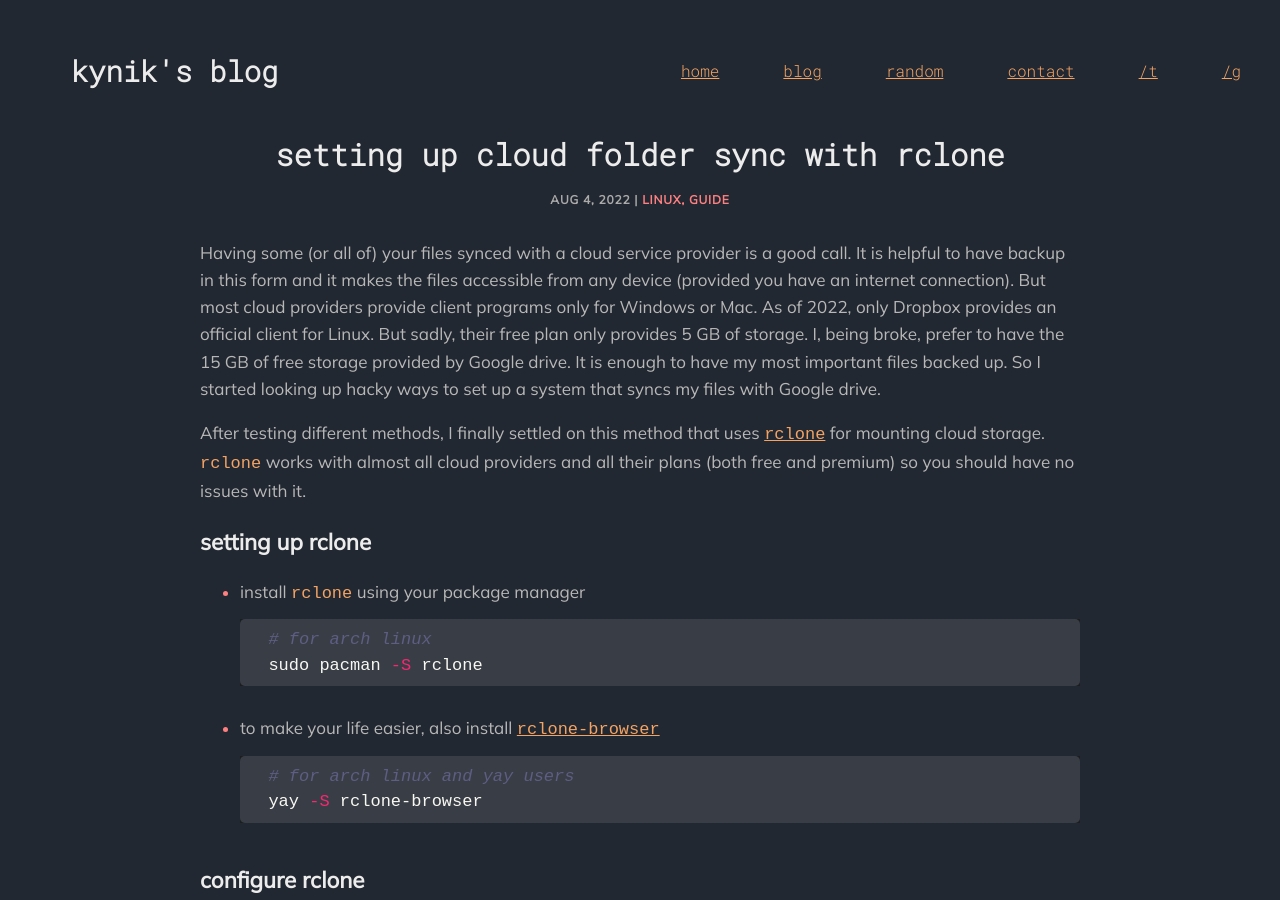
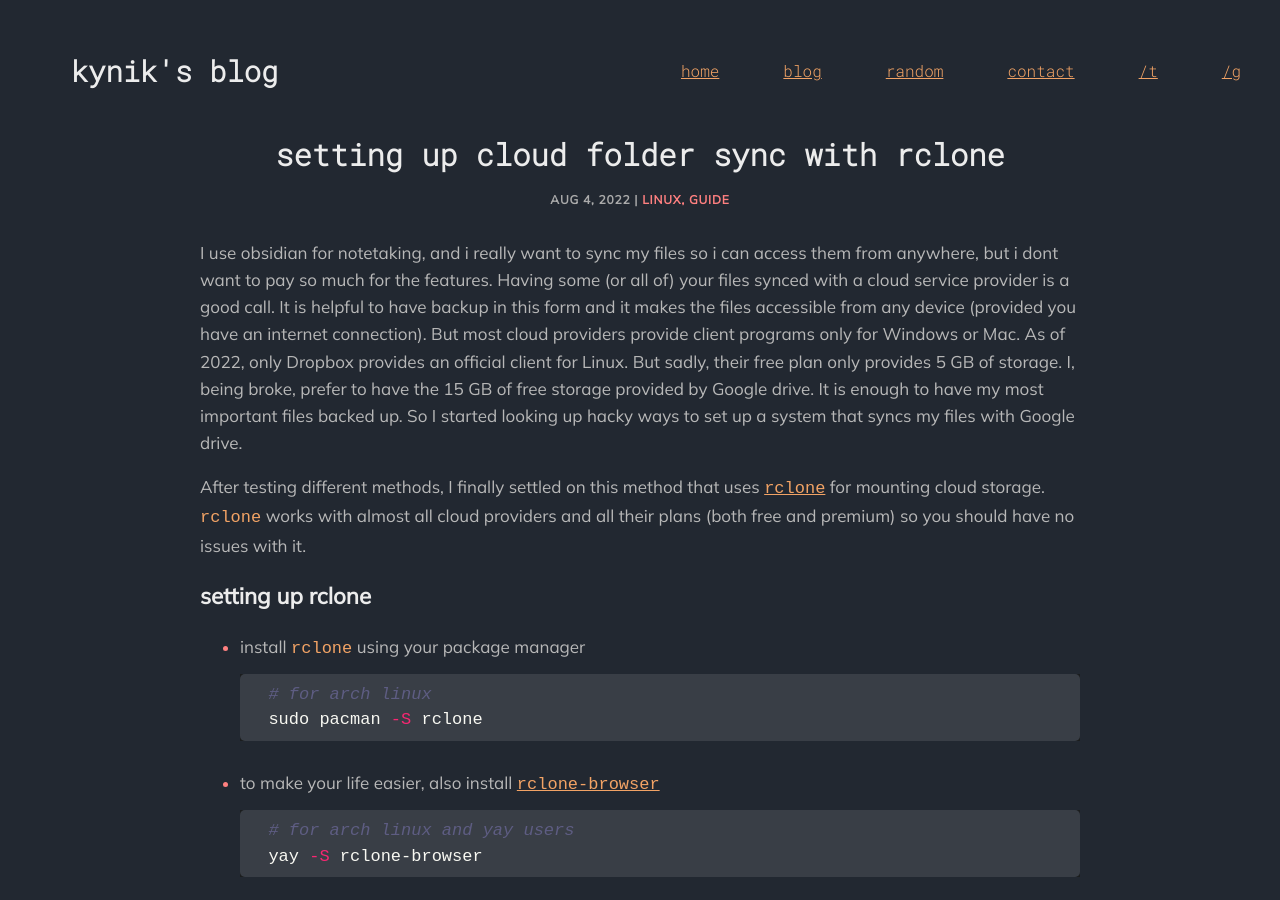
Before and after one commit to 7ynikos/7ynikos.github.io, a Jekyll site: the page built from blog/_posts/2022-08-04-setting-up-cloud-folder-sync-with-rclone.md, in a window 1280 px wide and 900 px high. Built offline with Jekyll 4.4.1, drawn with Linux system fonts in a browser that asks for light colours.

Commit message:
Update 2022-08-04-setting-up-cloud-folder-sync-with-rclone.md

```diff
--- a/blog/_posts/2022-08-04-setting-up-cloud-folder-sync-with-rclone.md
+++ b/blog/_posts/2022-08-04-setting-up-cloud-folder-sync-with-rclone.md
@@ -3,7 +3,7 @@ layout: post
 title: setting up cloud folder sync with rclone
 tags: linux guide
 ---
-
+I use obsidian for notetaking, and i really want to sync my files so i can access them from anywhere, but i dont want to pay so much for the features.
 Having some (or all of) your files synced with a cloud service provider is a good call. It is helpful to have backup in this form and it makes the files accessible from any device (provided you have an internet connection). But most cloud providers provide client programs only for Windows or Mac. As of 2022, only Dropbox provides an official client for Linux. But sadly, their free plan only provides 5 GB of storage. I, being broke, prefer to have the 15 GB of free storage provided by Google drive. It is enough to have my most important files backed up. So I started looking up hacky ways to set up a system that syncs my files with Google drive.
 
 After testing different methods, I finally settled on this method that uses [`rclone`](https://rclone.org/) for mounting cloud storage. `rclone` works with almost all cloud providers and all their plans (both free and premium) so you should have no issues with it.
```
